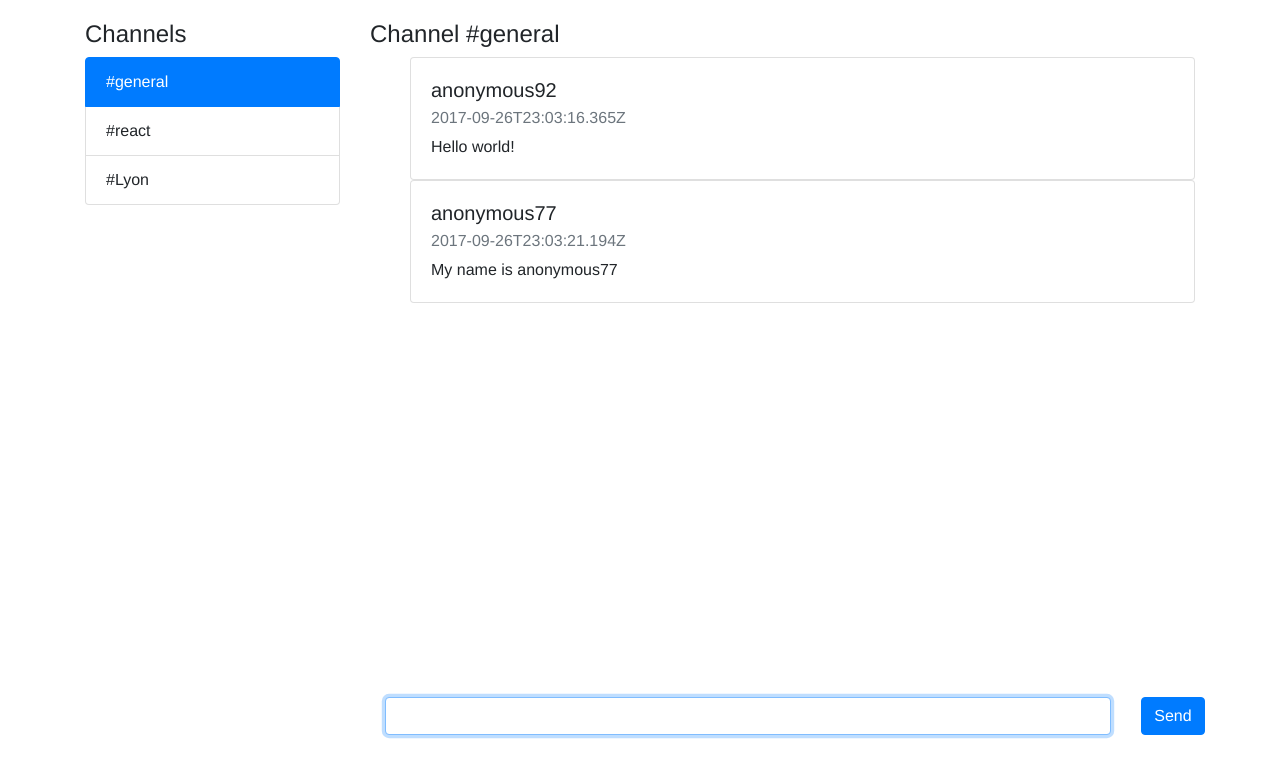
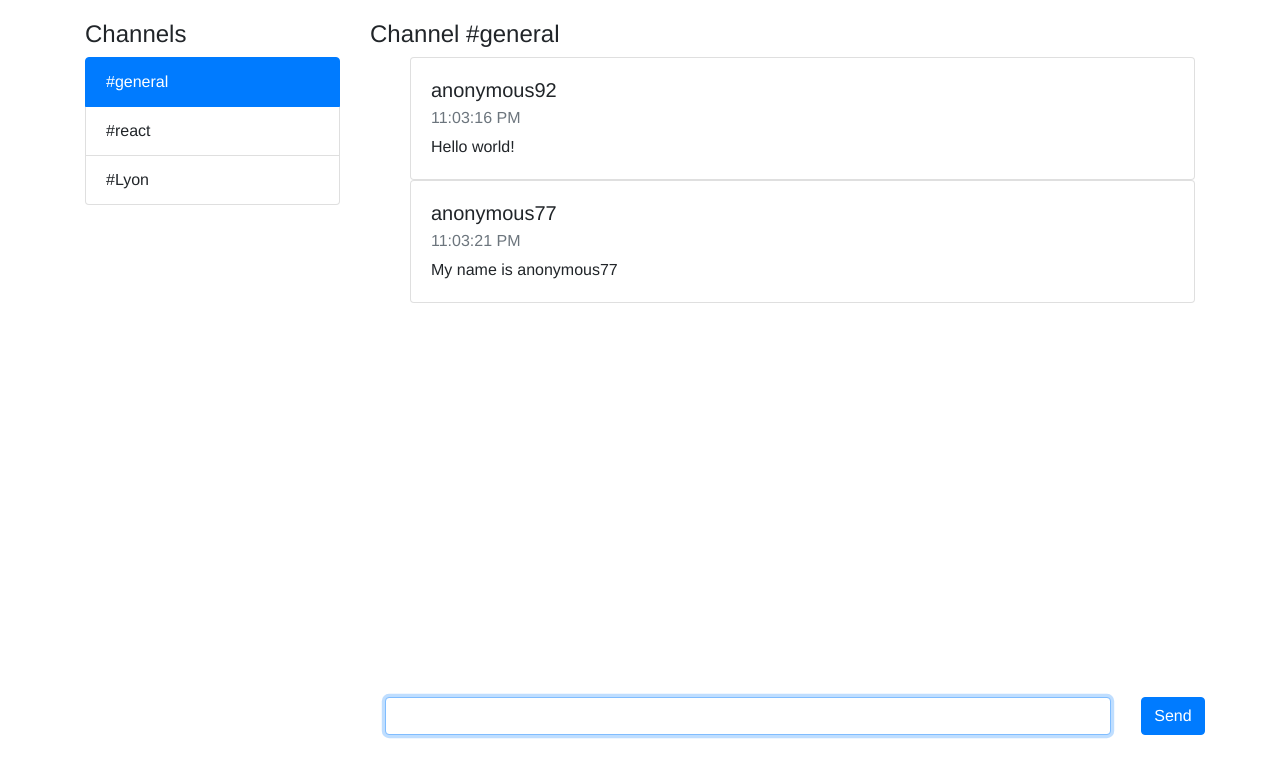
Before and after one commit to RomainMorlevat/chat-redux, a React app: page / in a window 1280 px wide. Shown: the top 778 px of the page. Built offline with nearby package versions, Linux system fonts and the light colour scheme; no server answers.

Commit message:
Format datetime

```diff
--- a/src/components/message.jsx
+++ b/src/components/message.jsx
@@ -5,7 +5,7 @@ const Message = (props) => {
     <div className="card">
       <div className="card-body">
         <h5 className="card-title">{props.message.author}</h5>
-        <h6 className="card-subtitle mb-2 text-muted">{props.message.created_at}</h6>
+        <h6 className="card-subtitle mb-2 text-muted">{new Date(props.message.created_at).toLocaleTimeString()}</h6>
         <p className="card-text">{props.message.content}</p>
       </div>
     </div>
```
